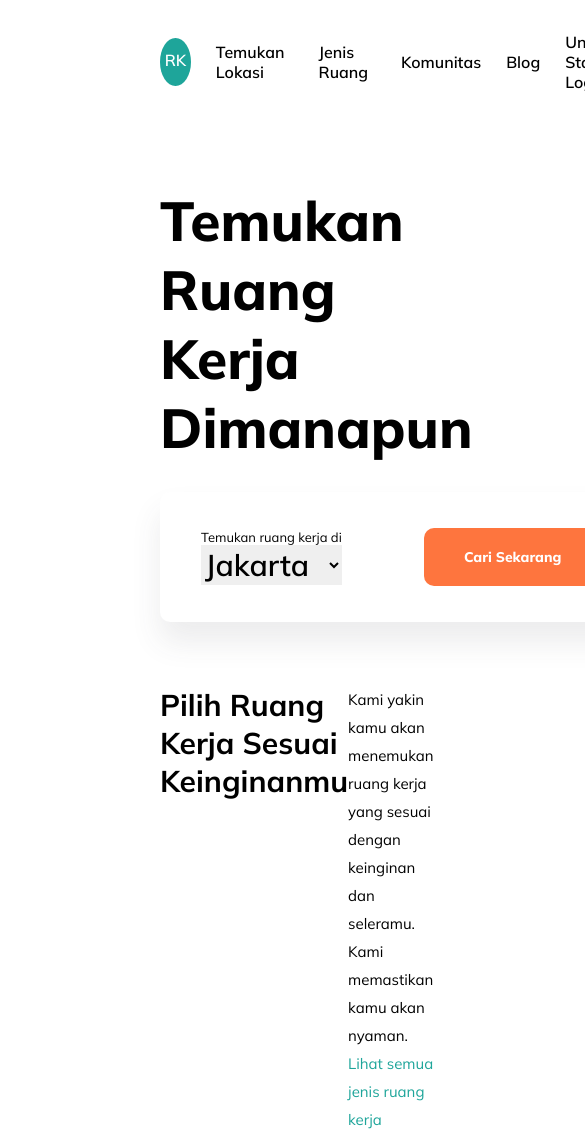
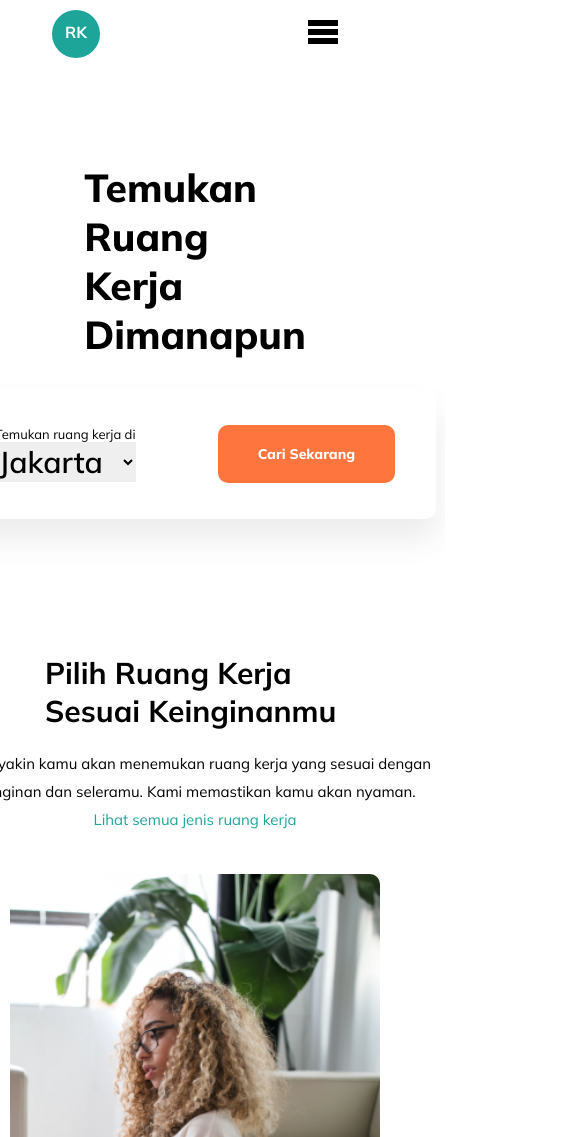
Before and after one commit to MJawad703/Coworking-site, a plain HTML site: page index.html in a window 390 px wide. Shown: the top 1137 px of the page, 585 px wide, since content can reach past the window. Drawn offline with Linux system fonts and the light colour scheme.

Commit message:
Added responsive media queries

```diff
--- a/index.html
+++ b/index.html
@@ -14,7 +14,7 @@
     <nav class="navbar">
       <div class="right">
         <ul>
-          <li class="logo">RK</li>
+          <div class="logo">RK</div>
           <li class="nav-item">Temukan Lokasi</li>
           <li class="nav-item">Jenis Ruang</li>
           <li class="nav-item">Komunitas</li>
@@ -26,6 +26,13 @@
           <li>Untuk Startup</li>
           <li>Login</li>
         </ul>
+      </div>
+      <div class="toggler">
+        <svg viewBox="0 0 100 80" width="30" height="30">
+          <rect width="100" height="20"></rect>
+          <rect y="30" width="100" height="20"></rect>
+          <rect y="60" width="100" height="20"></rect>
+        </svg>
       </div>
     </nav>
     <!-- Header Section -->
@@ -67,7 +74,7 @@
     </div>
 
     <!-- Card Section -->
-    <div class="container">
+    <div class="containe">
       <div class="card-section">
         <div class="card girl">
           <div class="inner-card">
@@ -97,7 +104,7 @@
     </div>
 
     <!-- information Section  -->
-    <div class="info">
+    <!-- <div class="info">
       <div class="info-left">
         <div>
           <h3>Kenapa Ruang Kerja?</h3>
@@ -147,10 +154,10 @@
           </div>
         </div>
       </div>
-    </div>
+    </div> -->
 
     <!-- Grid Section -->
-    <div class="container">
+    <!-- <div class="container">
       <h3 class="grid-heading">Ruang Kerja di dekatmu</h3>
       <div class="grid-container">
         <div class="grid-item">
@@ -208,9 +215,9 @@
           </div>
         </div>
       </div>
-    </div>
+    </div> -->
     <!-- Footer Section -->
-    <footer>
+    <!-- <footer>
       <div class="footer-container">
         <div class="left-section">
           <div>
@@ -231,6 +238,6 @@
           <p class="light-signature">Senior Designer at Design Studio</p>
         </div>
       </div>
-    </footer>
+    </footer> -->
   </body>
 </html>
--- a/src/styles/styles.css
+++ b/src/styles/styles.css
@@ -27,6 +27,31 @@ body {
 }
 
 /* CSS for Navbar */
+@media (max-width: 786px) {
+  .navbar {
+    width: 100%;
+    padding: 0;
+    display: flex !important;
+    justify-content: space-around !important;
+    align-items: center;
+    padding: 10px 0 !important;
+    margin: 0 !important;
+  }
+  .navbar .right ul li {
+    display: none;
+  }
+  .navbar .left ul li {
+    display: none;
+  }
+  .toggler {
+    display: block !important;
+    cursor: pointer;
+  }
+}
+
+.toggler {
+  display: none;
+}
 .navbar {
   display: flex;
   justify-content: space-around;
@@ -68,6 +93,20 @@ body {
 
 /* CSS for Header */
 
+@media (max-width: 786px) {
+  .header {
+    margin-top: 30px;
+    height: 50vh;
+    display: flex;
+    flex-direction: column;
+    align-items: center;
+    justify-content: center;
+  }
+  .header h1 {
+    font-size: 2.4375rem;
+  }
+}
+
 .header-h1 {
   font-size: 3.4375rem;
   font-weight: 800;
@@ -106,7 +145,26 @@ body {
 }
 
 /* CSS FOR DESCRIPTION */
-.description {
+
+@media (max-width: 786px) {
+  .description {
+    margin-top: 40px;
+    padding: 30px !important;
+  }
+  .desc-wrapper {
+    flex-direction: column !important;
+    justify-content: center !important;
+    align-items: center !important;
+  }
+  .desc-heading h3 {
+    margin-bottom: 20px;
+  }
+  .desc-content {
+    width: 100%;
+  }
+  .desc-content p {
+    text-align: center;
+  }
 }
 
 .desc-wrapper {
@@ -137,7 +195,17 @@ body {
 }
 
 /* card section */
-
+@media (max-width: 786px) {
+  .card-section {
+    flex-direction: column;
+    padding: 10px;
+  }
+  .card {
+    display: block !important;
+    width: 100% !important;
+    margin-bottom: 10px;
+  }
+}
 .card-section {
   display: flex;
   justify-content: space-around;
```
